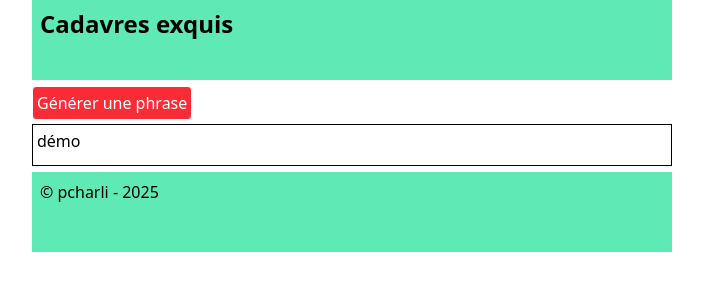
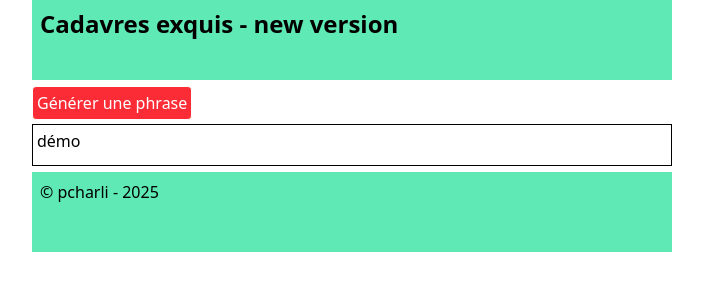
Before and after one commit to pcharli/jeu-phrases, a website built with Vite: page index.html in a window 1280 px wide. Shown: the whole page, without its empty margins (288-991 px from the left). Built offline with nearby package versions, Linux system fonts and the light colour scheme.

Commit message:
add version 2 in title

```diff
--- a/index.html
+++ b/index.html
@@ -10,7 +10,7 @@
   <body>
     <div class="page">
       <header>
-        <h1>Cadavres exquis</h1>
+        <h1>Cadavres exquis - new version</h1>
       </header>
       <main>
         <button>Générer une phrase</button>
```
